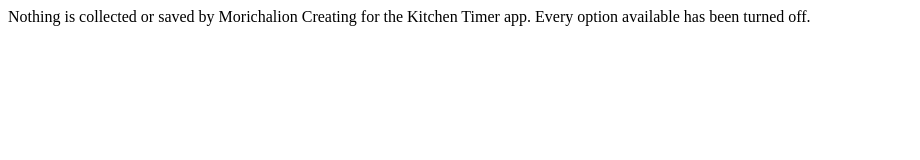
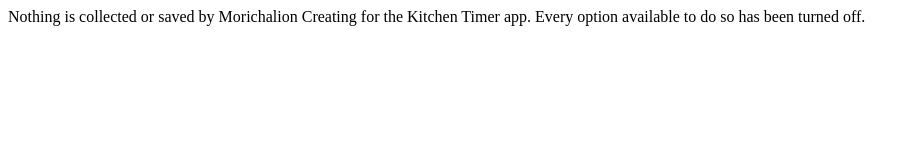
Before and after one commit to Morichalion/Dev, a plain HTML site: page Privacy/KitchenTimer.html in a window 1280 px wide. Shown: the whole page, without its empty margins (0-920 px from the left). Drawn offline with Linux system fonts and the light colour scheme.

Commit message:
Update KitchenTimer.html

```diff
--- a/Privacy/KitchenTimer.html
+++ b/Privacy/KitchenTimer.html
@@ -4,7 +4,7 @@
   </head>
   <body>
     <p>
-      Nothing is collected or saved by Morichalion Creating for the Kitchen Timer app. Every option available has been turned off.
+      Nothing is collected or saved by Morichalion Creating for the Kitchen Timer app. Every option available to do so has been turned off.
     </p>
   </body>
 </html>
```
